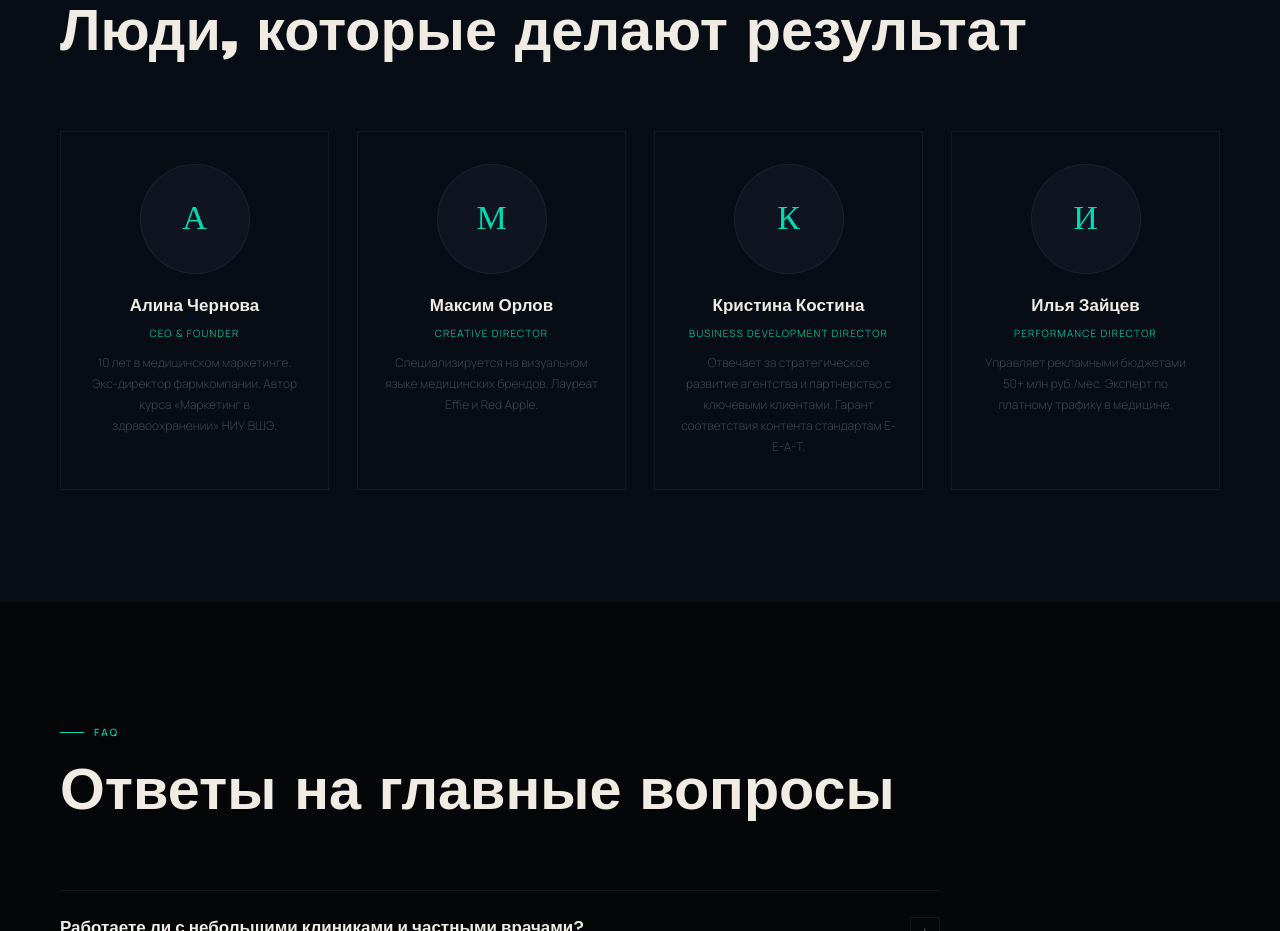
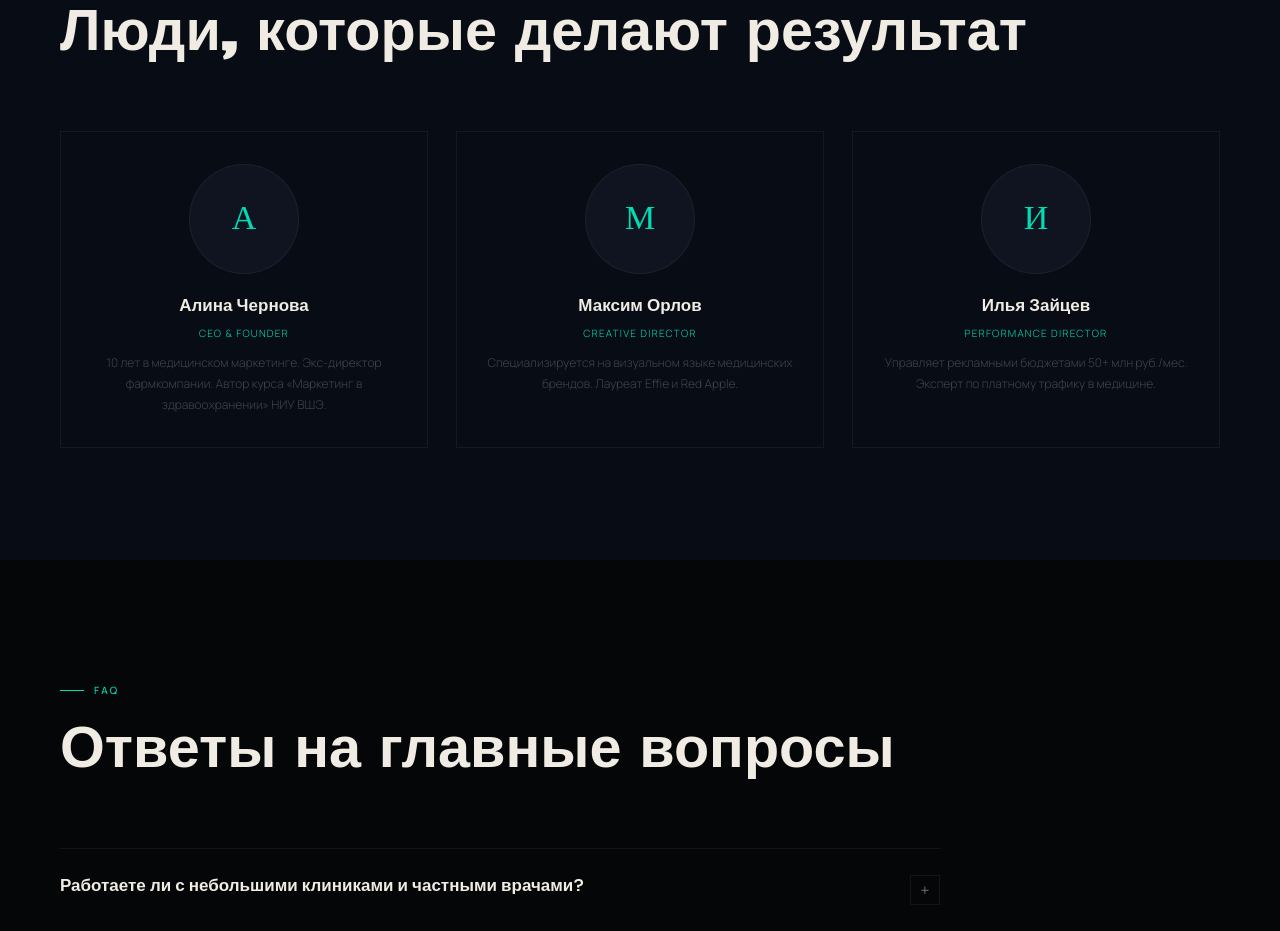
Before and after one commit to timetobefirst/pr-med, a plain HTML site: page index.html in a window 1280 px wide. Shown: the part 8380-9311 px from the top of the page. Drawn offline with nearby package versions, Linux system fonts and the light colour scheme; animation ran at ten frames a second.

Commit message:
Убрана карточка Кристины Костиной из блока «Команда»
Co-Authored-By: Claude Sonnet 5.5 <noreply@anthropic.com>

```diff
--- a/index.html
+++ b/index.html
@@ -212,7 +212,7 @@ nav.on{background:rgba(4,6,8,.93);backdrop-filter:blur(24px);padding:16px 60px;b
 .tar{font-size:11px;color:var(--mu);margin-top:2px}
 
 /* ── TEAM ───────────────────────── */
-.tmg{display:grid;grid-template-columns:repeat(4,1fr);gap:28px}
+.tmg{display:grid;grid-template-columns:repeat(3,1fr);gap:28px}
 .tm{background:var(--bg2);border:1px solid var(--b2);padding:32px 26px;text-align:center;transition:border-color .35s}
 .tm:hover{border-color:rgba(0,221,180,.2)}
 .tmp{width:110px;height:110px;border-radius:50%;margin:0 auto 18px;background:var(--bg3);border:1px solid var(--b2);display:flex;align-items:center;justify-content:center;font-family:var(--fd);font-size:34px;color:var(--p)}
@@ -590,8 +590,7 @@ function slideRight(btn) {
   <div class="tmg" style="margin-top:52px">
     <div class="tm rv"><div class="tmp">А</div><div class="tmn">Алина Чернова</div><div class="tmr">CEO & Founder</div><div class="tmb">10 лет в медицинском маркетинге. Экс-директор фармкомпании. Автор курса «Маркетинг в здравоохранении» НИУ ВШЭ.</div></div>
     <div class="tm rv d1"><div class="tmp">М</div><div class="tmn">Максим Орлов</div><div class="tmr">Creative Director</div><div class="tmb">Специализируется на визуальном языке медицинских брендов. Лауреат Effie и Red Apple.</div></div>
-    <div class="tm rv d2"><div class="tmp">К</div><div class="tmn">Кристина Костина</div><div class="tmr">Business Development Director</div><div class="tmb">Отвечает за стратегическое развитие агентства и партнерство с ключевыми клиентами. Гарант соответствия контента стандартам E-E-A-T.</div></div>
-    <div class="tm rv d3"><div class="tmp">И</div><div class="tmn">Илья Зайцев</div><div class="tmr">Performance Director</div><div class="tmb">Управляет рекламными бюджетами 50+ млн руб./мес. Эксперт по платному трафику в медицине.</div></div>
+    <div class="tm rv d2"><div class="tmp">И</div><div class="tmn">Илья Зайцев</div><div class="tmr">Performance Director</div><div class="tmb">Управляет рекламными бюджетами 50+ млн руб./мес. Эксперт по платному трафику в медицине.</div></div>
   </div>
 </section>
 
```
